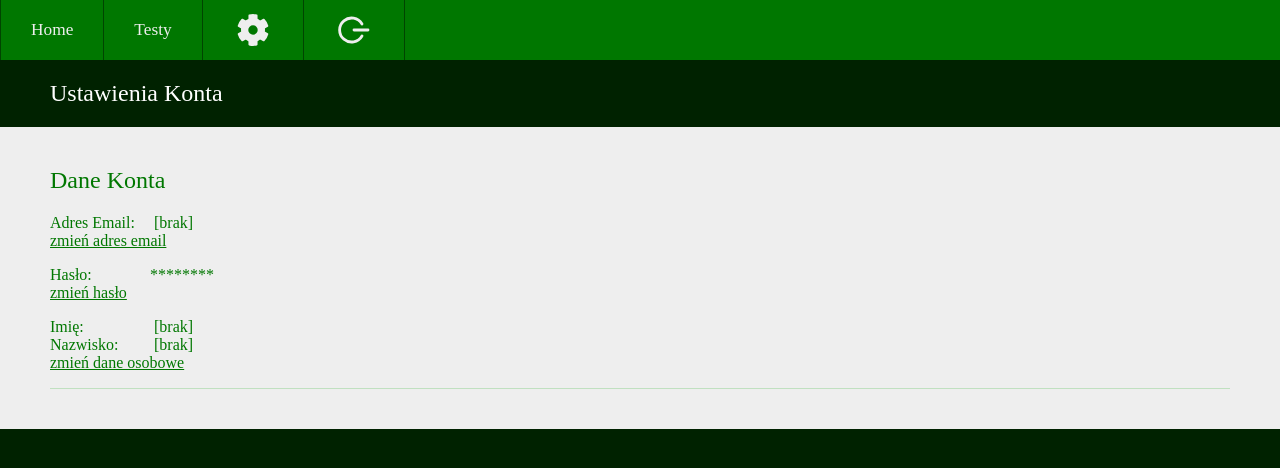
After one commit to warownia1/lo01testy_py, a Django app: template lo01testy/templates/account_settings.html in a window 1280 px wide. The commit adds this page. Shown: the top 468 px of the page. Run offline with Django 3.2, Linux system fonts and the light colour scheme; the template is opened without the code that fills it, so the values that code supplies are empty; parts of the project's set-up code (start-up, migrations or seed data) failed here and were passed over.

Commit message:
Create settings page and urlpatterns

```diff
--- a/lo01testy/lo01testy/urls.py
+++ b/lo01testy/lo01testy/urls.py
@@ -37,6 +37,13 @@ accounts_urlpatterns = [
         accounts.views.user_profile, name='user_profile'),
     url(r'^user/(?:(?P<username>[\w+\-\.@]+)/)?$',
         accounts.views.user_profile, name='user_profile'),
+    url(r'^settings/$', accounts.views.account_settings, name='settings'),
+    url(r'^settings/email/$',
+        accounts.views.change_email, name='change_email'),
+    url(r'^settings/password/$',
+        accounts.views.change_password, name='change_password'),
+    url(r'^settings/personal/$',
+        accounts.views.change_personal, name='change_personal'),
 ]
 
 urlpatterns = [
--- a/lo01testy/static/css/_base.css
+++ b/lo01testy/static/css/_base.css
@@ -76,7 +76,16 @@ a {
 	background-color: #FFF;
 }
 
-/* wrappers for buttons */
+/* wrappers for buttons and text */
+.span-1, span-2, span-3, span-4 {
+	display: inline-block;
+}
+.span-1{
+	min-width: 100px;
+}
+.span-2{
+	min-width: 200px;
+}
 .buttons-wrapper-2 {
 	width: 200px;
 	margin: 20px 0;
--- /dev/null
+++ b/lo01testy/static/css/account_settings.css
@@ -0,0 +1 @@
+@import '_main_base.css';
--- /dev/null
+++ b/lo01testy/templates/account_settings.html
@@ -0,0 +1,60 @@
+{% extends "main_base.html" %}
+
+{% load staticfiles %}
+
+{% block styles %}
+<link rel="stylesheet" type="text/css"
+	  href="{% static 'css/account_settings.css' %}">
+{% endblock %}
+
+{% block header %}
+Ustawienia Konta
+{% endblock %}
+
+{% block content %}
+<section>
+	<h1>
+	Dane Konta
+	</h1>
+	<h2>
+	{{ user.username }}
+	</h2>
+	<p>
+		<span class="span-1">Adres Email: </span>
+		{% if user.email %}
+			{{ user.email }}
+		{% else %}
+			[brak]
+		{% endif %}
+		<br \>
+		<a href="{% url 'accounts:change_email' %}">
+			zmień adres email
+		</a>
+	</p>
+	<p>
+		<span class="span-1">Hasło: </span>******** <br />
+		<a href="{% url 'accounts:change_password' %}">
+			zmień hasło
+		</a>
+	</p>
+	<p>
+		<span class="span-1">Imię:</span>
+		{% if user.first_name %}
+			{{ user.first_name }}
+		{% else %}
+			[brak]
+		{% endif %}
+		<br \>
+		<span class="span-1">Nazwisko:</span>
+		{% if user.last_name %}
+			{{ user.last_name }}
+		{% else %}
+			[brak]
+		{% endif %}
+		<br \>
+		<a href="{% url 'accounts:change_personal' %}">
+			zmień dane osobowe
+		</a>
+	</p>
+</section>
+{% endblock %}
--- a/lo01testy/templates/top_nav.html
+++ b/lo01testy/templates/top_nav.html
@@ -7,7 +7,7 @@
 	<a href="{% url 'exam:list' %}">Testy</a>
 	</li>
 	<li>
-	<a href="#">
+	<a href="{% url 'accounts:settings' %}">
 		<svg class="menu-icon gear-icon" viewBox="-55 -55 110 110">
 			<circle r="23" cx="0" cy="0"/>
 			<path d="M-10,-30 v-10 a40,40 0 0 1 20,0 v10 z" />
```
Also changed, not shown: lo01testy/accounts/views.py (+25 -0 lines).
